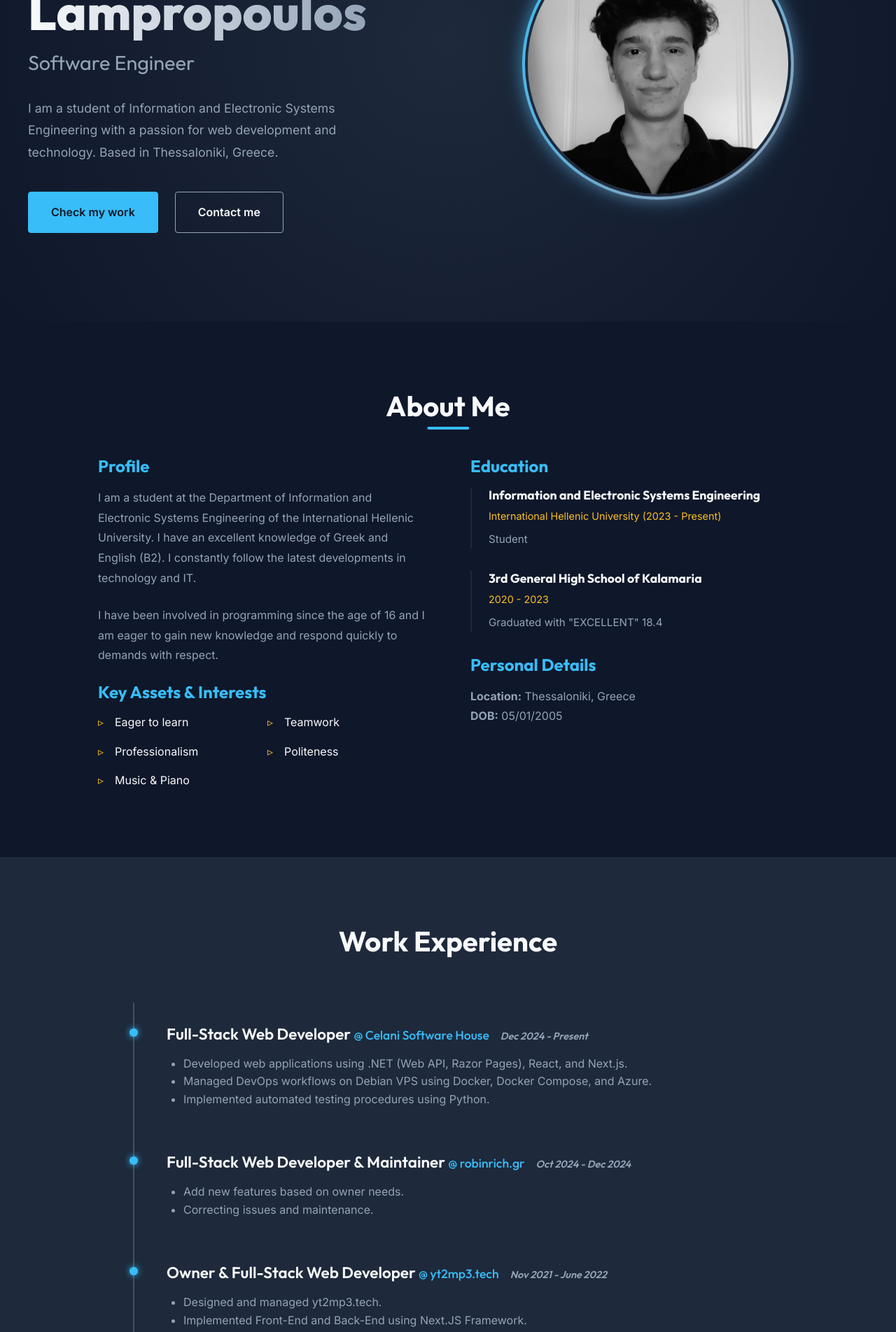
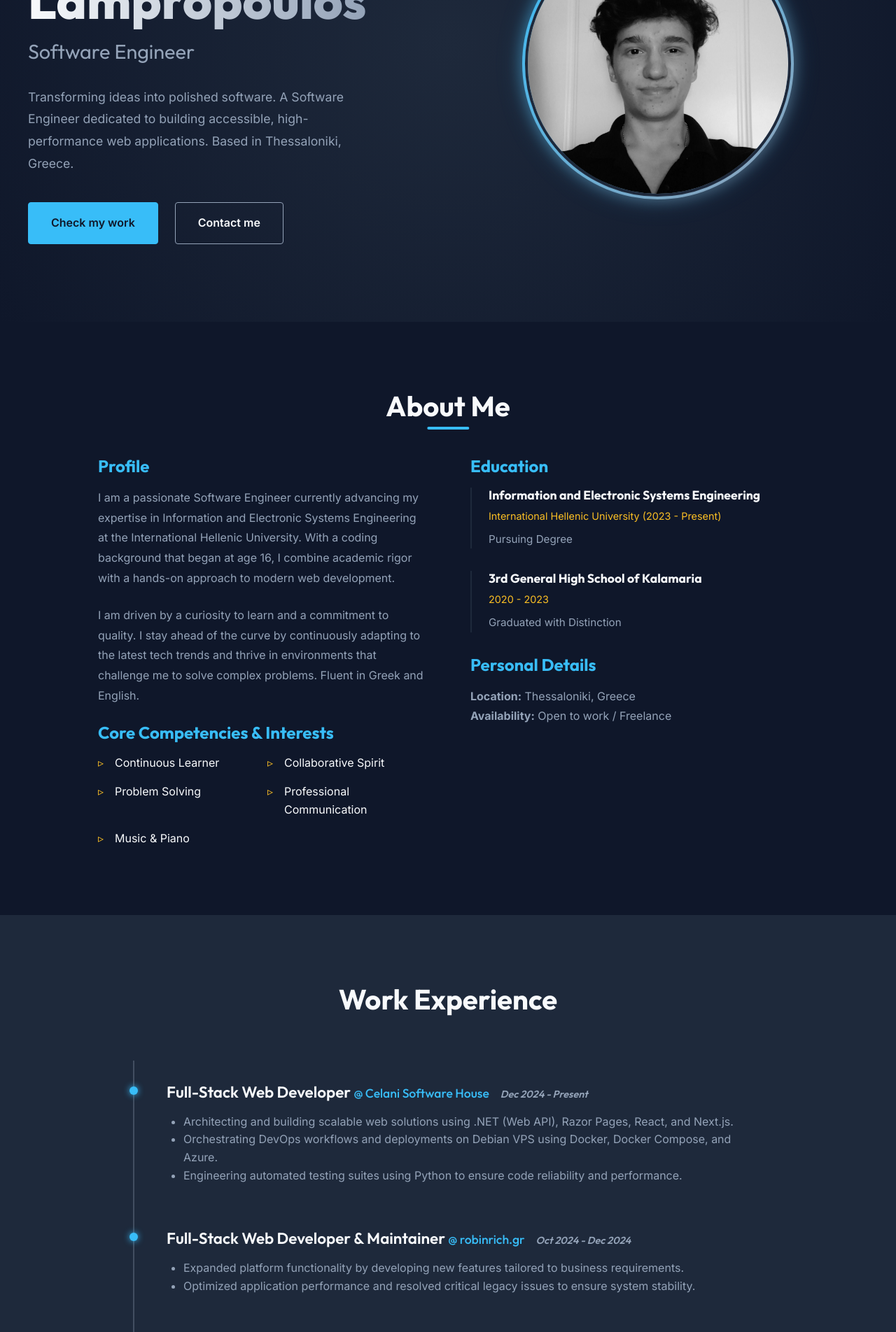
Before and after one commit to Lampropoulosss/portfolio, a Next.js app: page / in a window 1280 px wide. Shown: the part 340-2244 px from the top of the page at 70% size. Built offline with nearby package versions, Linux system fonts and the light colour scheme.

Commit message:
Text Updates

```diff
--- a/src/components/About.js
+++ b/src/components/About.js
@@ -10,19 +10,20 @@ export default function About() {
                     <div className={styles.textSection}>
                         <h3>Profile</h3>
                         <p>
-                            I am a student at the Department of Information and Electronic Systems Engineering of the International Hellenic University.
-                            I have an excellent knowledge of Greek and English (B2). I constantly follow the latest developments in technology and IT.
+                            I am a passionate Software Engineer currently advancing my expertise in Information and Electronic Systems Engineering at the International Hellenic University.
+                            With a coding background that began at age 16, I combine academic rigor with a hands-on approach to modern web development.
                         </p>
                         <p>
-                            I have been involved in programming since the age of 16 and I am eager to gain new knowledge and respond quickly to demands with respect.
+                            I am driven by a curiosity to learn and a commitment to quality. I stay ahead of the curve by continuously adapting to the latest tech trends
+                            and thrive in environments that challenge me to solve complex problems. Fluent in Greek and English.
                         </p>
 
-                        <h3>Key Assets & Interests</h3>
+                        <h3>Core Competencies & Interests</h3>
                         <ul className={styles.assetsList}>
-                            <li>Eager to learn</li>
-                            <li>Teamwork</li>
-                            <li>Professionalism</li>
-                            <li>Politeness</li>
+                            <li>Continuous Learner</li>
+                            <li>Collaborative Spirit</li>
+                            <li>Problem Solving</li>
+                            <li>Professional Communication</li>
                             <li>Music & Piano</li>
                         </ul>
                     </div>
@@ -33,18 +34,18 @@ export default function About() {
                         <div className={styles.eduItem}>
                             <h4>Information and Electronic Systems Engineering</h4>
                             <span>International Hellenic University (2023 - Present)</span>
-                            <p>Student</p>
+                            <p>Pursuing Degree</p>
                         </div>
 
                         <div className={styles.eduItem}>
                             <h4>3rd General High School of Kalamaria</h4>
                             <span>2020 - 2023</span>
-                            <p>Graduated with "EXCELLENT" 18.4</p>
+                            <p>Graduated with Distinction</p>
                         </div>
 
                         <h3>Personal Details</h3>
                         <p style={{ marginBottom: 0 }}><strong>Location:</strong> Thessaloniki, Greece</p>
-                        <p style={{ marginBottom: 0 }}><strong>DOB:</strong> 05/01/2005</p>
+                        <p style={{ marginBottom: 0 }}><strong>Availability:</strong> Open to work / Freelance</p>
                     </div>
                 </div>
             </div>
--- a/src/components/Contact.js
+++ b/src/components/Contact.js
@@ -9,10 +9,13 @@ export default function Contact() {
     const handleSubmit = (e) => {
         e.preventDefault();
         setStatus('sending');
+
         // Simulate form submission
         setTimeout(() => {
             setStatus('sent');
-            alert("Message sent! (Simulation)");
+            // Optional: Reset form fields here if you want
+            e.target.reset();
+            // Removed the alert() for a smoother UX
         }, 1500);
     };
 
@@ -20,44 +23,65 @@ export default function Contact() {
         <section id="contact" className={styles.contact}>
             <div className={styles.container}>
                 <div className={styles.info}>
-                    <h2 className={styles.sectionTitle}>Get In Touch</h2>
-                    <p style={{ color: 'var(--secondary)', lineHeight: 1.6 }}>
-                        I'm currently looking for new opportunities. Whether you have a question or just want to say hi, I'll try my best to get back to you!
+                    <h2 className={styles.sectionTitle}>Let's Connect</h2>
+                    <p style={{ color: 'var(--secondary)', lineHeight: 1.6, marginBottom: '2rem' }}>
+                        I am currently available for freelance projects. {/* and open to full-time opportunities. */}
+                        If you have a project that needs a robust solution, or just want to discuss modern web technologies, feel free to reach out.
                     </p>
 
                     <div className={styles.infoItem}>
                         <span className={styles.label}>Phone</span>
-                        <span className={styles.value}>+30 6939379169</span>
+                        <a href="tel:+306939379169" className={`${styles.value} ${styles.link}`}>
+                            +30 693 937 9169
+                        </a>
                     </div>
 
                     <div className={styles.infoItem}>
                         <span className={styles.label}>Email</span>
-                        <a href="mailto:ioannis.lampropoulos05@gmail.com" className={`${styles.value} ${styles.link}`}>
-                            ioannis.lampropoulos05@gmail.com
+                        <a href="mailto:me@ioannislampropoulos.com" className={`${styles.value} ${styles.link}`}>
+                            me@ioannislampropoulos.com
                         </a>
+                    </div>
+
+                    {/* TIP: It is highly recommended to add Social Links here (LinkedIn/GitHub) */}
+                    <div className={styles.infoItem}>
+                        <span className={styles.label}>Socials</span>
+                        <div style={{ display: 'flex', gap: '1rem' }}>
+                            <a href="https://linkedin.com/in/YOUR_PROFILE" target="_blank" rel="noopener noreferrer" className={styles.link}>
+                                LinkedIn
+                            </a>
+                            <a href="https://github.com/YOUR_PROFILE" target="_blank" rel="noopener noreferrer" className={styles.link}>
+                                GitHub
+                            </a>
+                        </div>
                     </div>
                 </div>
 
                 <form className={styles.form} onSubmit={handleSubmit}>
                     <div className={styles.formGroup}>
                         <label htmlFor="name">Your Name</label>
-                        <input type="text" id="name" required />
+                        <input type="text" id="name" name="name" required placeholder="John Doe" />
                     </div>
 
                     <div className={styles.formGroup}>
                         <label htmlFor="email">Email Address</label>
-                        <input type="email" id="email" required />
+                        <input type="email" id="email" name="email" required placeholder="john@example.com" />
                     </div>
 
                     <div className={styles.formGroup}>
                         <label htmlFor="message">Message</label>
-                        <textarea id="message" rows="5" required></textarea>
+                        <textarea id="message" name="message" rows="5" required placeholder="Tell me about your project..."></textarea>
                     </div>
 
-                    <button type="submit" className={styles.submitBtn} disabled={status === 'sending'}>
-                        {status === 'sending' ? 'Sending...' : 'Send Message'}
+                    <button type="submit" className={styles.submitBtn} disabled={status === 'sending' || status === 'sent'}>
+                        {status === 'sending' ? 'Sending...' : status === 'sent' ? 'Message Sent' : 'Send Message'}
                     </button>
-                    {status === 'sent' && <p style={{ color: 'green', marginTop: '1rem' }}>Message sent successfully!</p>}
+
+                    {status === 'sent' && (
+                        <p style={{ color: '#4caf50', marginTop: '1rem', fontSize: '0.9rem' }}>
+                            Thank you! Your message has been received.
+                        </p>
+                    )}
                 </form>
             </div>
         </section>
--- a/src/components/Experience.js
+++ b/src/components/Experience.js
@@ -7,6 +7,7 @@ export default function Experience() {
                 <h2 className={styles.sectionTitle}>Work Experience</h2>
 
                 <div className={styles.timeline}>
+                    {/* Current Role */}
                     <div className={styles.item}>
                         <h3 className={styles.role}>
                             Full-Stack Web Developer <span className={styles.company}>@ Celani Software House</span>
@@ -14,13 +15,14 @@ export default function Experience() {
                         </h3>
                         <div className={styles.description}>
                             <ul>
-                                <li>Developed web applications using .NET (Web API, Razor Pages), React, and Next.js.</li>
-                                <li>Managed DevOps workflows on Debian VPS using Docker, Docker Compose, and Azure.</li>
-                                <li>Implemented automated testing procedures using Python.</li>
+                                <li>Architecting and building scalable web solutions using .NET (Web API), Razor Pages, React, and Next.js.</li>
+                                <li>Orchestrating DevOps workflows and deployments on Debian VPS using Docker, Docker Compose, and Azure.</li>
+                                <li>Engineering automated testing suites using Python to ensure code reliability and performance.</li>
                             </ul>
                         </div>
                     </div>
 
+                    {/* Robinrich */}
                     <div className={styles.item}>
                         <h3 className={styles.role}>
                             Full-Stack Web Developer & Maintainer <span className={styles.company}>@ robinrich.gr</span>
@@ -28,36 +30,38 @@ export default function Experience() {
                         </h3>
                         <div className={styles.description}>
                             <ul>
-                                <li>Add new features based on owner needs.</li>
-                                <li>Correcting issues and maintenance.</li>
+                                <li>Expanded platform functionality by developing new features tailored to business requirements.</li>
+                                <li>Optimized application performance and resolved critical legacy issues to ensure system stability.</li>
                             </ul>
                         </div>
                     </div>
 
+                    {/* Personal Venture */}
                     <div className={styles.item}>
                         <h3 className={styles.role}>
-                            Owner & Full-Stack Web Developer <span className={styles.company}>@ yt2mp3.tech</span>
+                            Founder & Lead Developer <span className={styles.company}>@ yt2mp3.tech</span>
                             <span className={styles.period}>Nov 2021 - June 2022</span>
                         </h3>
                         <div className={styles.description}>
                             <ul>
-                                <li>Designed and managed yt2mp3.tech.</li>
-                                <li>Implemented Front-End and Back-End using Next.JS Framework.</li>
-                                <li>Promoted the website and ensured specification compliance.</li>
+                                <li>Founded and developed a full-stack media conversion platform using the Next.js framework.</li>
+                                <li>Owned the entire product lifecycle, from UI/UX design to backend architecture and deployment.</li>
+                                <li>Executed SEO strategies and performance optimizations to drive user traffic.</li>
                             </ul>
                         </div>
                     </div>
 
+                    {/* Early Experience */}
                     <div className={styles.item}>
                         <h3 className={styles.role}>
-                            Volunteer Front-End Developer <span className={styles.company}>@ Chaotic Destiny Hosting</span>
+                            Front-End Developer (Volunteer) <span className={styles.company}>@ Chaotic Destiny Hosting</span>
                             <span className={styles.period}>May 2021 - Aug 2021</span>
                         </h3>
                         <div className={styles.description}>
                             <ul>
-                                <li>Solved customer problems and answered questions as Support Agent.</li>
-                                <li>Involved in design and implementation using HTML, CSS, and Javascript.</li>
-                                <li>Implemented Managers' ideas and debugged code.</li>
+                                <li>Collaborated with the core team to design and implement responsive UI components using HTML, CSS, and JavaScript.</li>
+                                <li>Provided technical support and troubleshooting for hosting clients.</li>
+                                <li>Debugged front-end issues and optimized code based on feedback from senior management.</li>
                             </ul>
                         </div>
                     </div>
--- a/src/components/Footer.js
+++ b/src/components/Footer.js
@@ -1,7 +1,16 @@
+'use client';
+
 import styles from './Footer.module.css';
 
 export default function Footer() {
     const currentYear = new Date().getFullYear();
+
+    const scrollToTop = () => {
+        window.scrollTo({
+            top: 0,
+            behavior: 'smooth'
+        });
+    };
 
     return (
         <footer className={styles.footer}>
@@ -9,13 +18,19 @@ export default function Footer() {
                 <div className={styles.copyright}>
                     © {currentYear} Ioannis Lampropoulos. All rights reserved.
                 </div>
+
                 <div className={styles.socials}>
-                    <a href="mailto:ioannis.lampropoulos05@gmail.com" className={styles.socialLink}>
+                    <a href="mailto:me@ioannislampropoulos.com" className={styles.socialLink}>
                         Email
                     </a>
                     <a href="https://github.com/Lampropoulosss" target="_blank" rel="noopener noreferrer" className={styles.socialLink}>
                         GitHub
                     </a>
+
+                    {/* Scroll to Top Button */}
+                    <button onClick={scrollToTop} className={styles.scrollBtn}>
+                        &uarr; Top
+                    </button>
                 </div>
             </div>
         </footer>
--- a/src/components/Footer.module.css
+++ b/src/components/Footer.module.css
@@ -40,9 +40,25 @@
     opacity: 1;
 }
 
+.scrollBtn {
+    background: transparent;
+    border: 1px solid rgba(255, 255, 255, 0.1);
+    color: var(--secondary);
+    cursor: pointer;
+    font-size: 0.8rem;
+    padding: 4px 10px;
+    border-radius: 4px;
+    transition: all 0.2s ease;
+    font-family: inherit;
+}
+
+.scrollBtn:hover {
+    border-color: var(--primary);
+    color: var(--primary);
+}
+
 @media (max-width: 600px) {
     .container {
-        flex-direction: column;
-        text-align: center;
+        gap: 1.5rem;
     }
 }
--- a/src/components/Hero.js
+++ b/src/components/Hero.js
@@ -13,7 +13,7 @@ export default function Hero() {
                     </h1>
                     <h2 className={styles.title}>Software Engineer</h2>
                     <p className={styles.description}>
-                        I am a student of Information and Electronic Systems Engineering with a passion for web development and technology.
+                        Transforming ideas into polished software. A Software Engineer dedicated to building accessible, high-performance web applications.
                         Based in Thessaloniki, Greece.
                     </p>
                     <div className={styles.ctaButtons}>
--- a/src/components/Navbar.js
+++ b/src/components/Navbar.js
@@ -4,9 +4,10 @@ import Link from 'next/link';
 export default function Navbar() {
     return (
         <nav className={styles.navbar}>
-            <Link href="/" className={styles.logo}>
+            <Link href="/" className={styles.logo} scroll={false}>
                 Ioannis Lampropoulos
             </Link>
+
             <ul className={styles.navLinks}>
                 <li><a href="#about" className={styles.navLink}>About</a></li>
                 <li><a href="#experience" className={styles.navLink}>Experience</a></li>
--- a/src/components/Projects.js
+++ b/src/components/Projects.js
@@ -3,29 +3,40 @@ import Image from 'next/image';
 
 const projects = [
     {
-        title: "Chaotic Destiny Hosting",
-        description: "A hosting platform where I worked as a Volunteer Front-End Dev and Support Agent. Involved in design and implementation using vanilla web technologies.",
-        image: "/images/project_hosting.png",
-        link: "https://github.com/Lampropoulosss/Chaotic-Destiny-Hosting"
+        title: "robinrich.gr",
+        description: "Production maintenance and feature expansion for an active commercial platform. Successfully diagnosed and resolved legacy bugs while implementing new client-requested modules.",
+        tags: ["Next.js", "Firebase", "CSS3", "Maintenance"],
+        image: "/images/project_robinrich.png",
+        link: "https://robinrich.gr"
+    },
+    {
+        title: "mp3convert.tech",
+        description: "Advanced media tool leveraging client-side processing for conversion to minimize server load. Powered by a Next.js backend, integrated with a high-throughput Golang API for real-time streaming.",
+        tags: ["Next.js", "Golang (Stream API)", "Client-Side Processing"],
+        image: "/images/project_mp3convert.png",
+        link: "https://mp3convert.tech"
     },
     {
         title: "yt2mp3.tech",
-        description: "Full-Stack application for converting YouTube videos to MP3. Built with Next.js, featuring a custom design and backend integration.",
+        description: "A comprehensive media SaaS platform. Handled the full product lifecycle from UI/UX design to deployment, focusing on responsive design and user retention.",
+        tags: ["Next.js", "React", "Node.js", "UX/UI"],
         image: "/images/project_yt2mp3.png",
         link: "https://yt2mp3.tech"
     },
     {
-        title: "Simple React Blog",
-        description: "A blog project built with React, showcasing modern component architecture and state management.",
+        title: "Modular React Blog",
+        description: "A distinct exploration of component-based architecture. Built to demonstrate proficiency in React hooks, state management patterns, and dynamic routing.",
+        tags: ["React", "State Management", "Component Architecture"],
         image: "/images/project_blog.png",
         link: "https://github.com/Lampropoulosss/Simple-React-Blog"
     },
     {
-        title: "robinrich.gr",
-        description: "Website maintenance and feature addition project. Handling real-world requirements and bug fixes.",
-        image: "/images/project_robinrich.png",
-        link: "https://robinrich.gr"
-    }
+        title: "Chaotic Destiny Hosting",
+        description: "Front-end development for a hosting provider. Collaborated directly with management to translate business requirements into responsive web interfaces.",
+        tags: ["HTML5", "CSS3", "JavaScript", "Customer Support"],
+        image: "/images/project_hosting.png",
+        link: "https://github.com/Lampropoulosss/Chaotic-Destiny-Hosting"
+    },
 ];
 
 export default function Projects() {
@@ -47,7 +58,16 @@ export default function Projects() {
                             </div>
                             <div className={styles.content}>
                                 <h3 className={styles.cardTitle}>{project.title}</h3>
+
+                                {/* Tech Stack Tags */}
+                                <div className={styles.tags}>
+                                    {project.tags.map((tag, i) => (
+                                        <span key={i} className={styles.tag}>{tag}</span>
+                                    ))}
+                                </div>
+
                                 <p className={styles.cardDesc}>{project.description}</p>
+
                                 <div className={styles.links}>
                                     <a href={project.link} target="_blank" rel="noopener noreferrer" className={styles.link}>
                                         View Project &rarr;
--- a/src/components/Projects.module.css
+++ b/src/components/Projects.module.css
@@ -86,3 +86,21 @@
 .link:hover {
     text-decoration: underline;
 }
+
+.tags {
+    display: flex;
+    flex-wrap: wrap;
+    gap: 8px;
+    margin-bottom: 12px;
+}
+
+.tag {
+    background-color: rgba(0, 0, 0, 0.05);
+    color: #555;
+    font-size: 0.75rem;
+    padding: 4px 8px;
+    border-radius: 4px;
+    font-weight: 600;
+    text-transform: uppercase;
+    letter-spacing: 0.5px;
+}
```
Also changed, not shown: public/images/project_mp3convert.png (renamed from public/images/project_mp3convert.tech.png).
